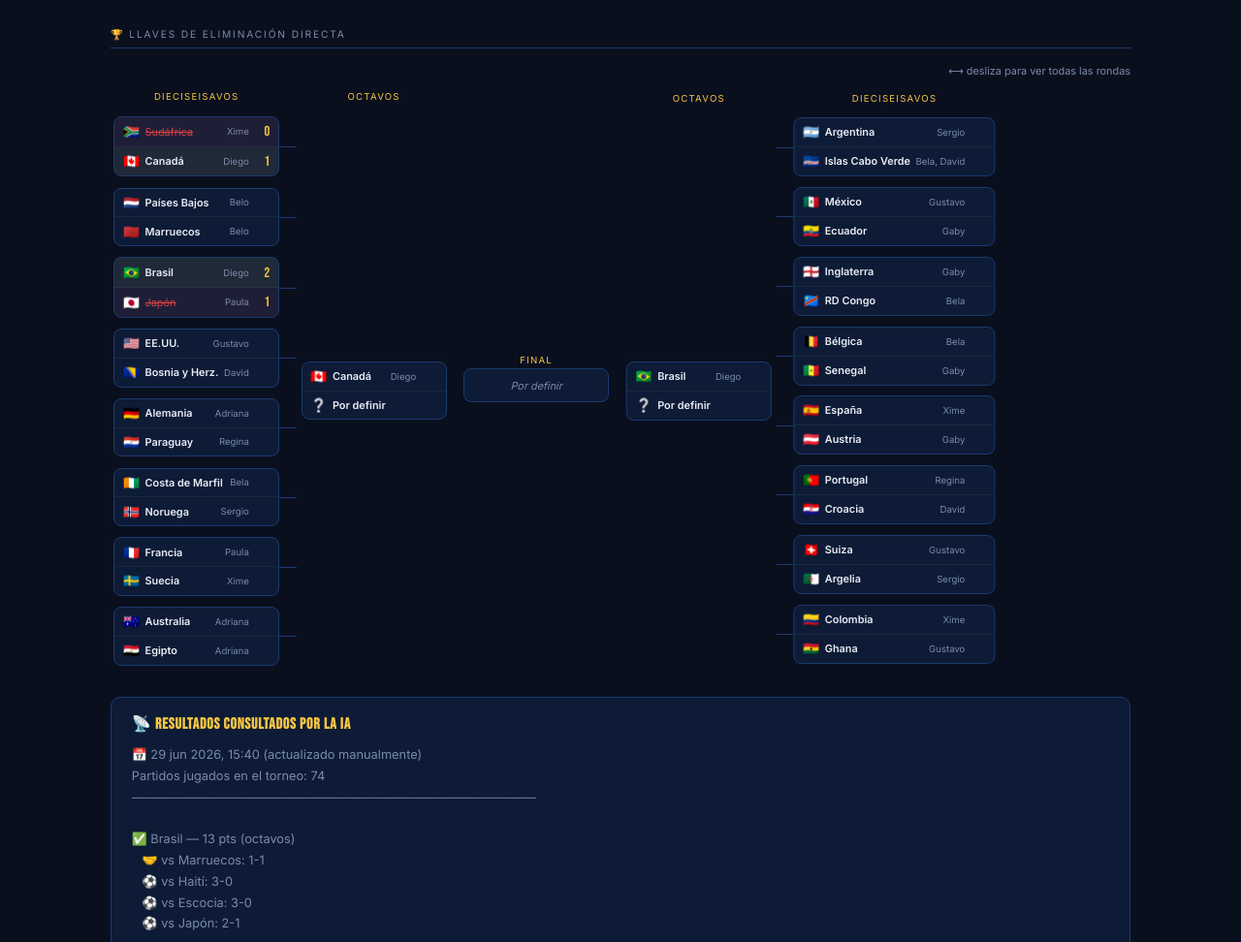
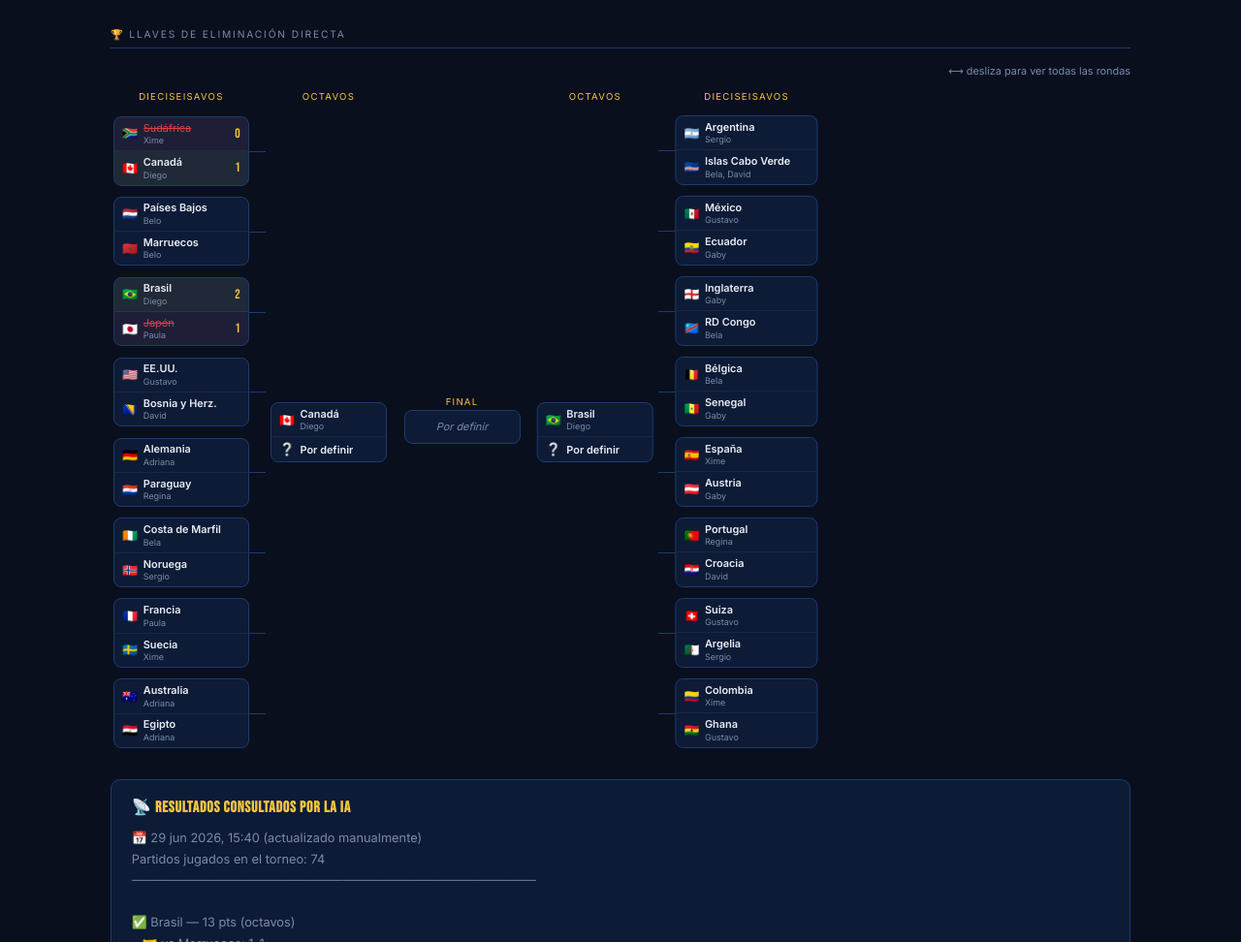
Before and after one commit to ayalapau73/quiniela-mundial-2026, a plain HTML site: page index.html in a window 1280 px wide. Shown: the part 1167-2139 px from the top of the page at 97% size. Drawn offline with Linux system fonts and the light colour scheme.

Commit message:
Persona debajo del nombre del equipo en bracket para ahorrar espacio horizontal

```diff
--- a/index.html
+++ b/index.html
@@ -219,9 +219,9 @@ h1 span { color:var(--gold); }
   transform:scaleX(-1);
 }
 .bracket-final {
-  display:flex; flex-direction:column; justify-content:center; min-width:150px; flex-shrink:0;
+  display:flex; flex-direction:column; justify-content:center; min-width:120px; flex-shrink:0;
 }
-.bround { display:flex; flex-direction:column; justify-content:space-around; gap:.7rem; min-width:150px; flex-shrink:0; }
+.bround { display:flex; flex-direction:column; justify-content:space-around; gap:.7rem; min-width:120px; flex-shrink:0; }
 .brtitle {
   font-size:.6rem; letter-spacing:.13em; text-transform:uppercase;
   color:var(--gold); text-align:center; margin-bottom:.2rem; white-space:nowrap;
@@ -232,17 +232,18 @@ h1 span { color:var(--gold); }
   font-size:.68rem; overflow:hidden;
 }
 .bteam {
-  display:flex; align-items:center; gap:.35rem; padding:.4rem .55rem;
+  display:flex; align-items:center; gap:.35rem; padding:.3rem .5rem;
   border-bottom:1px solid rgba(255,255,255,.05);
 }
 .bteam:last-child{border-bottom:none}
 .bteam.win{background:rgba(245,197,66,.08)}
-.bteam .bflag{font-size:.85rem;flex-shrink:0}
-.bteam .bt-name{flex:1;color:var(--text);font-weight:600;white-space:nowrap;overflow:hidden;text-overflow:ellipsis}
+.bteam .bflag{font-size:.8rem;flex-shrink:0}
+.bteam .bt-info{flex:1;min-width:0;display:flex;flex-direction:column;line-height:1.25}
+.bteam .bt-name{color:var(--text);font-weight:600;white-space:nowrap;overflow:hidden;text-overflow:ellipsis}
 .bteam.elim{background:rgba(239,68,68,.08)}
 .bteam.elim .bt-name{color:var(--red);font-weight:400;text-decoration:line-through;opacity:.9}
-.bteam .bt-persona{font-size:.6rem;color:var(--muted);flex-shrink:0}
-.bteam .bt-score{font-family:'Bebas Neue',sans-serif;font-size:.9rem;color:var(--gold);flex-shrink:0;min-width:16px;text-align:right}
+.bteam .bt-persona{font-size:.56rem;color:var(--muted);white-space:nowrap;overflow:hidden;text-overflow:ellipsis}
+.bteam .bt-score{font-family:'Bebas Neue',sans-serif;font-size:.85rem;color:var(--gold);flex-shrink:0;min-width:14px;text-align:right}
 .bmatch.tbd { color:var(--muted); text-align:center; padding:.6rem; font-style:italic; }
 /* conectores: línea horizontal a la derecha de cada partido que no sea la última ronda */
 .bround:not(:last-child) .bmatch-wrap::after {
@@ -380,8 +381,10 @@ function bteam(nombre, score, esGanador, decidido, esConocido) {
   const cls = decidido ? (esGanador ? "win" : "elim") : "";
   return `<div class="bteam ${cls}">
     <span class="bflag">${fl(nombre)}</span>
-    <span class="bt-name">${nombre}</span>
-    <span class="bt-persona">${duenos}</span>
+    <span class="bt-info">
+      <span class="bt-name">${nombre}</span>
+      <span class="bt-persona">${duenos}</span>
+    </span>
     <span class="bt-score">${score ?? ""}</span>
   </div>`;
 }
```
